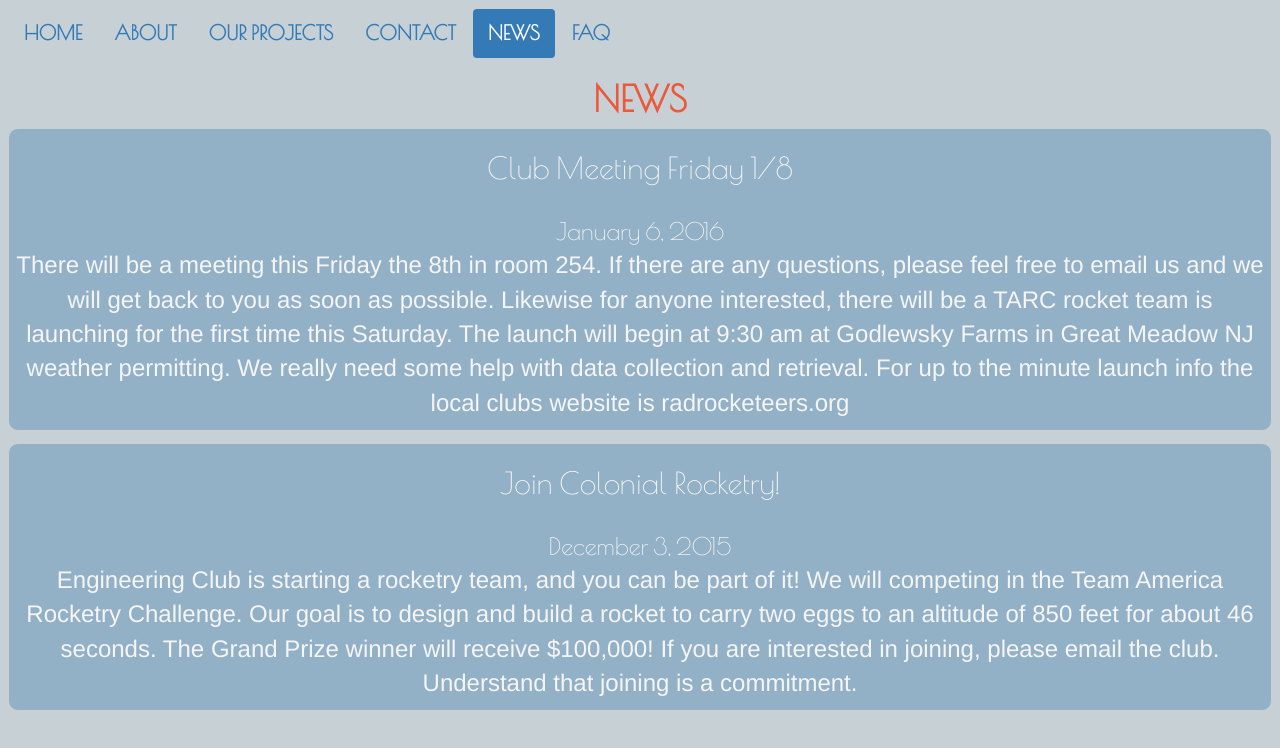
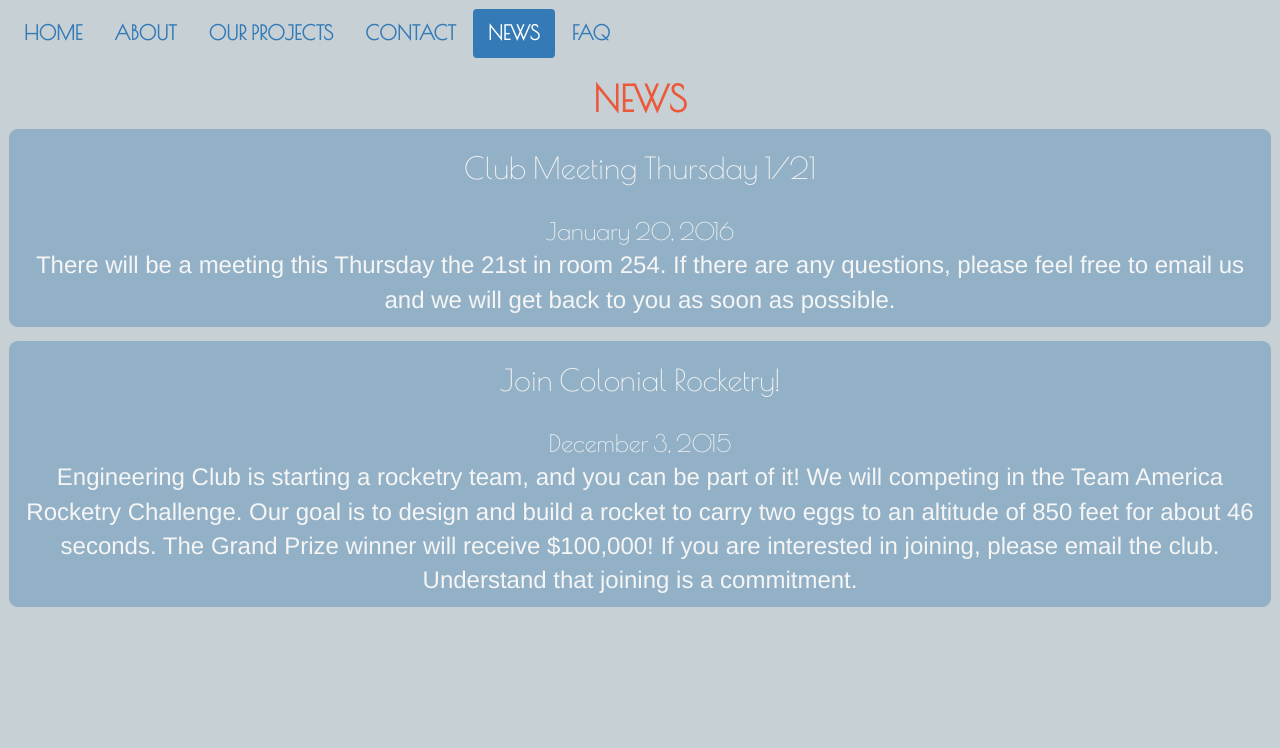
Before and after one commit to mhsengineering/mhsengineering.github.io, a plain HTML site: page news.html in a window 1280 px wide. Drawn offline with nearby package versions, Linux system fonts and the light colour scheme.

Commit message:
Update news.html
new message

```diff
--- a/news.html
+++ b/news.html
@@ -25,13 +25,10 @@
         <!-- Put news in reverse chronological order. -->
 
         <div class="post infobox">
-            <h2 class="post-title">Club Meeting Friday 1/8</h2>
-            <span class="post-date">January 6, 2016</span>
-            <p>There will be a meeting this Friday the 8th in room 254. If there are any questions, please feel free to email
-            us and we will get back to you as soon as possible. Likewise for anyone interested, there will be a TARC rocket
-            team is launching for the first time this Saturday. The launch will begin at 9:30 am at Godlewsky Farms in Great
-            Meadow NJ weather permitting. We really need some help with data collection and retrieval. For up to the minute
-            launch info the local clubs website is radrocketeers.org</p>
+            <h2 class="post-title">Club Meeting Thursday 1/21</h2>
+            <span class="post-date">January 20, 2016</span>
+            <p>There will be a meeting this Thursday the 21st in room 254. If there are any questions, please feel free to email
+            us and we will get back to you as soon as possible.</p>
         </div>
 
         <div class="post infobox">
```
